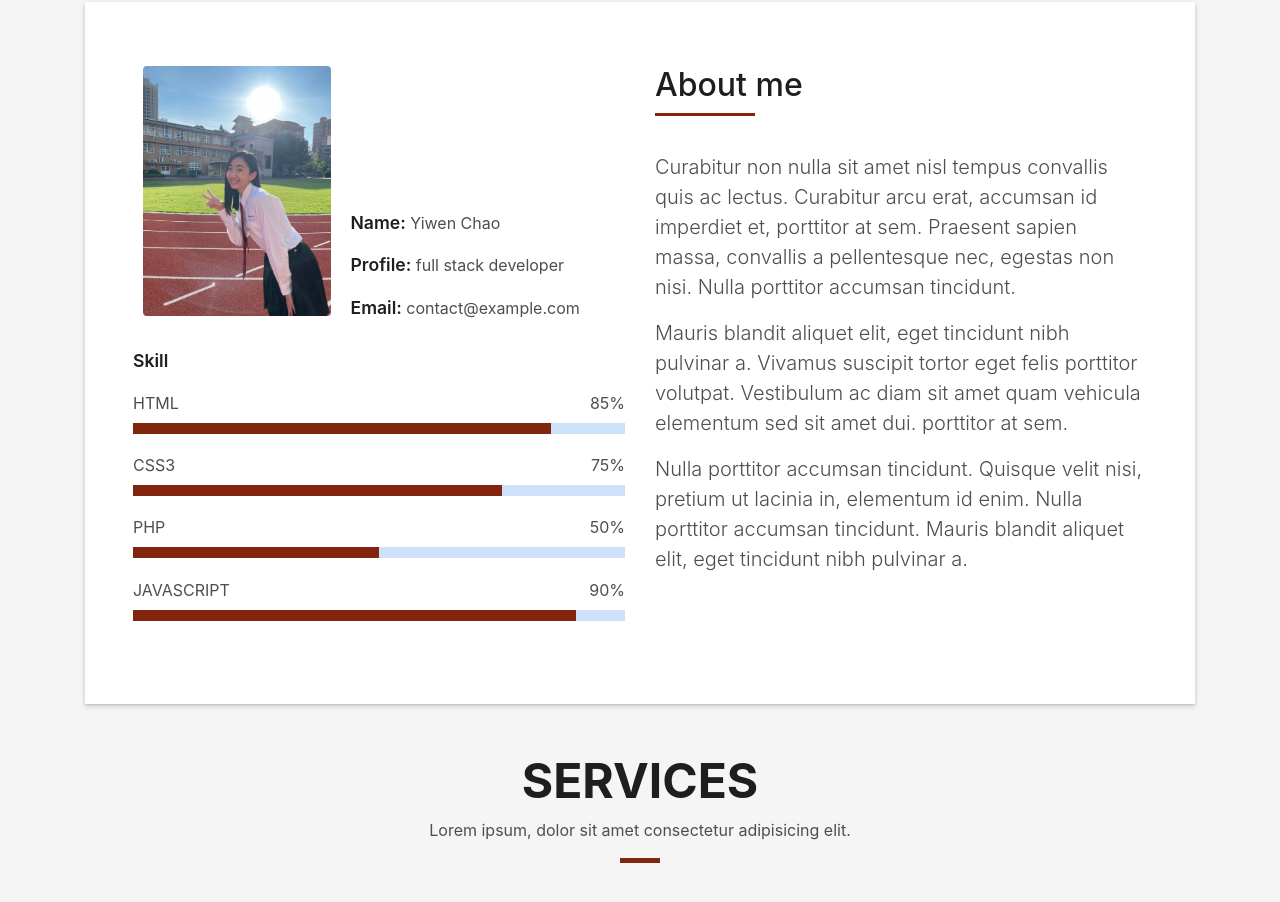
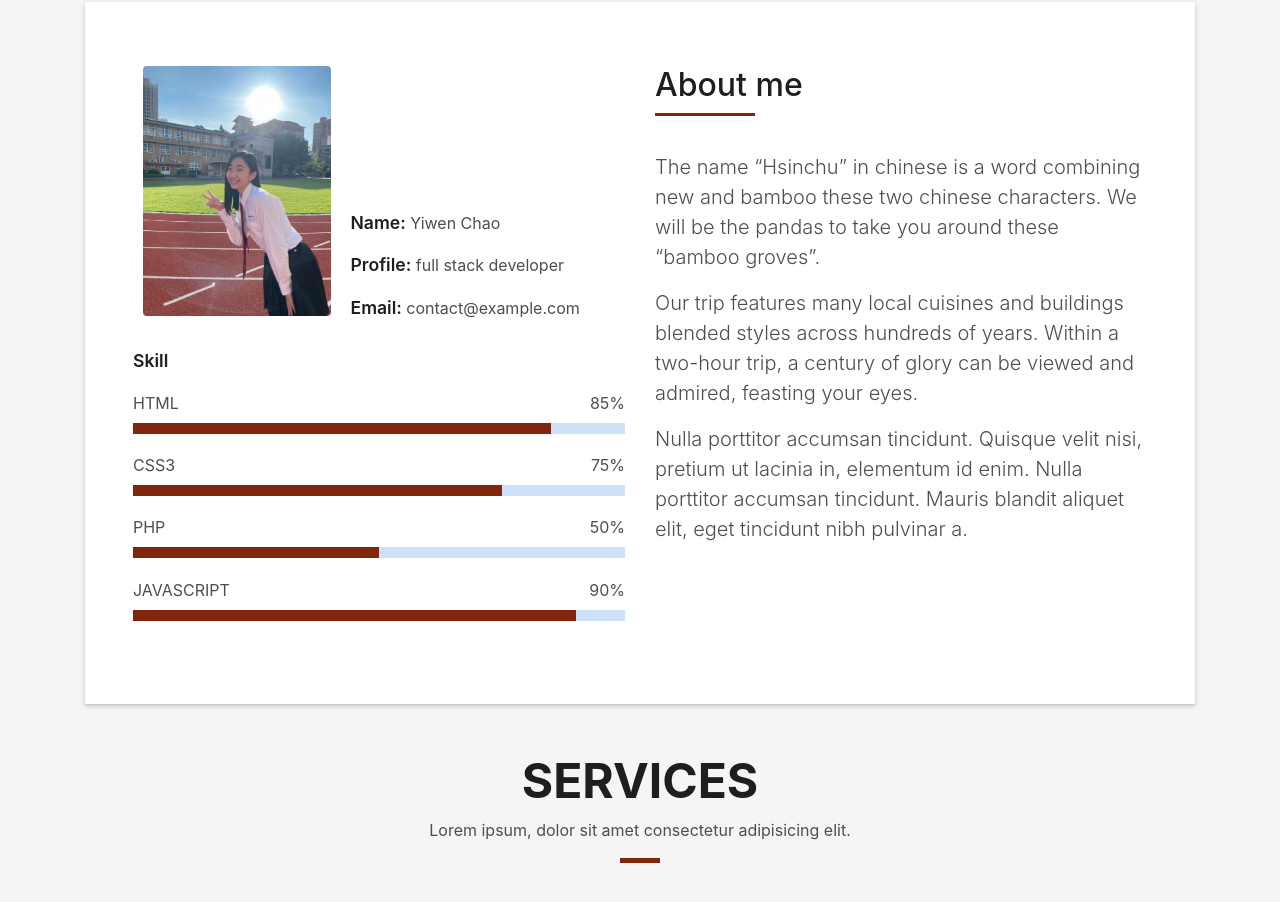
Before and after one commit to Yiwen-215/Yiwen-215.github.io, a plain HTML site: page 30727/devfolio-master/index.html in a window 1280 px wide. Shown: the part 862-1764 px from the top of the page. Drawn offline with Linux system fonts and the light colour scheme; files whose address does not match are found by name.

Commit message:
Update index.html

```diff
--- a/30727/devfolio-master/index.html
+++ b/30727/devfolio-master/index.html
@@ -137,15 +137,12 @@
                     </h5>
                   </div>
                   <p class="lead">
-                    Curabitur non nulla sit amet nisl tempus convallis quis ac lectus. Curabitur arcu erat, accumsan id
-                    imperdiet et, porttitor
-                    at sem. Praesent sapien massa, convallis a pellentesque nec, egestas non nisi. Nulla
-                    porttitor accumsan tincidunt.
+                    The name “Hsinchu” in chinese is a word combining new and bamboo these two chinese characters.
+		    We will be the pandas to take you around these “bamboo groves”.
                   </p>
                   <p class="lead">
-                    Mauris blandit aliquet elit, eget tincidunt nibh pulvinar a. Vivamus suscipit tortor eget felis
-                    porttitor volutpat. Vestibulum
-                    ac diam sit amet quam vehicula elementum sed sit amet dui. porttitor at sem.
+                   Our trip features many local cuisines and buildings blended styles across hundreds of years.
+		   Within a two-hour trip, a century of glory can be viewed and admired, feasting your eyes.
                   </p>
                   <p class="lead">
                     Nulla porttitor accumsan tincidunt. Quisque velit nisi, pretium ut lacinia in, elementum id enim.
```
